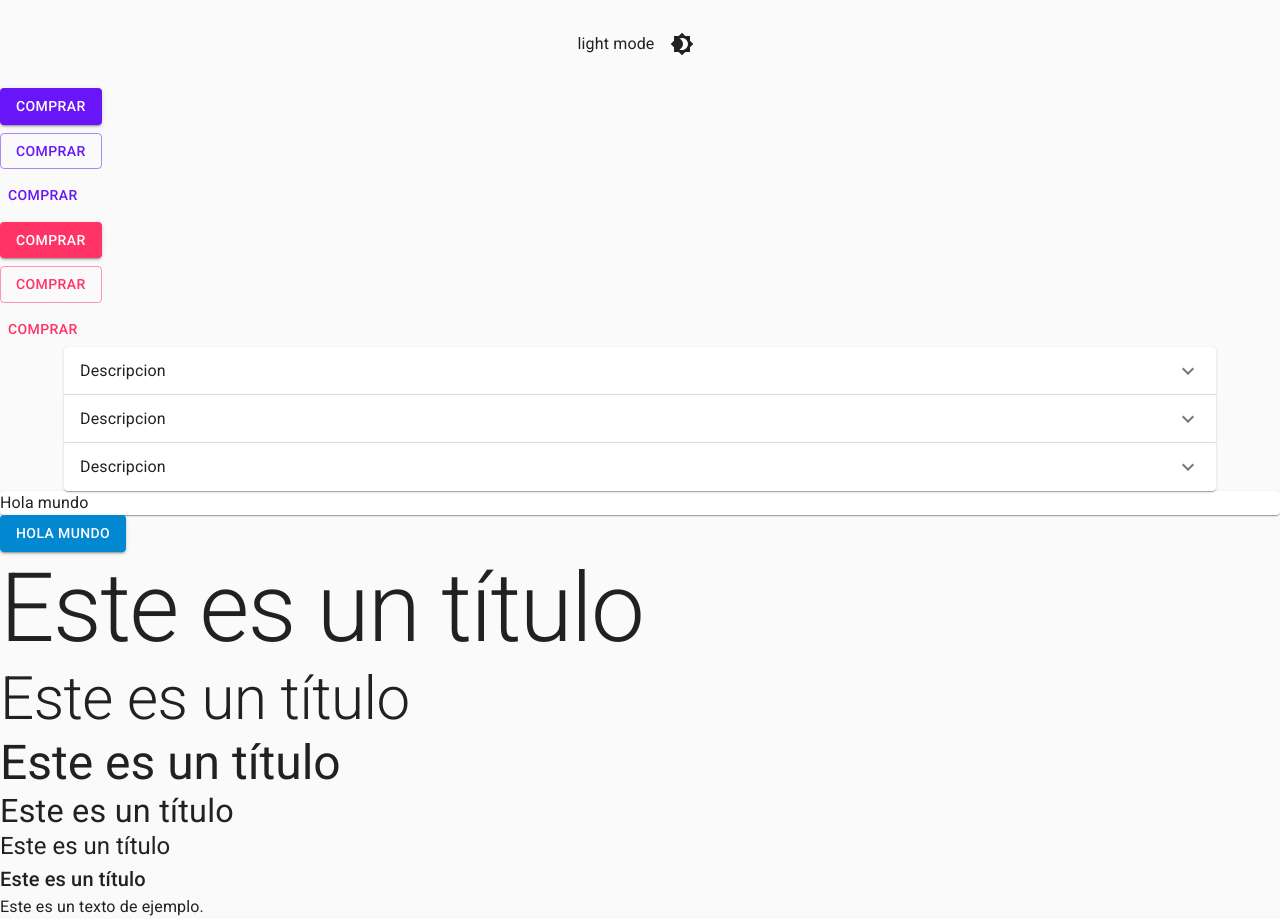
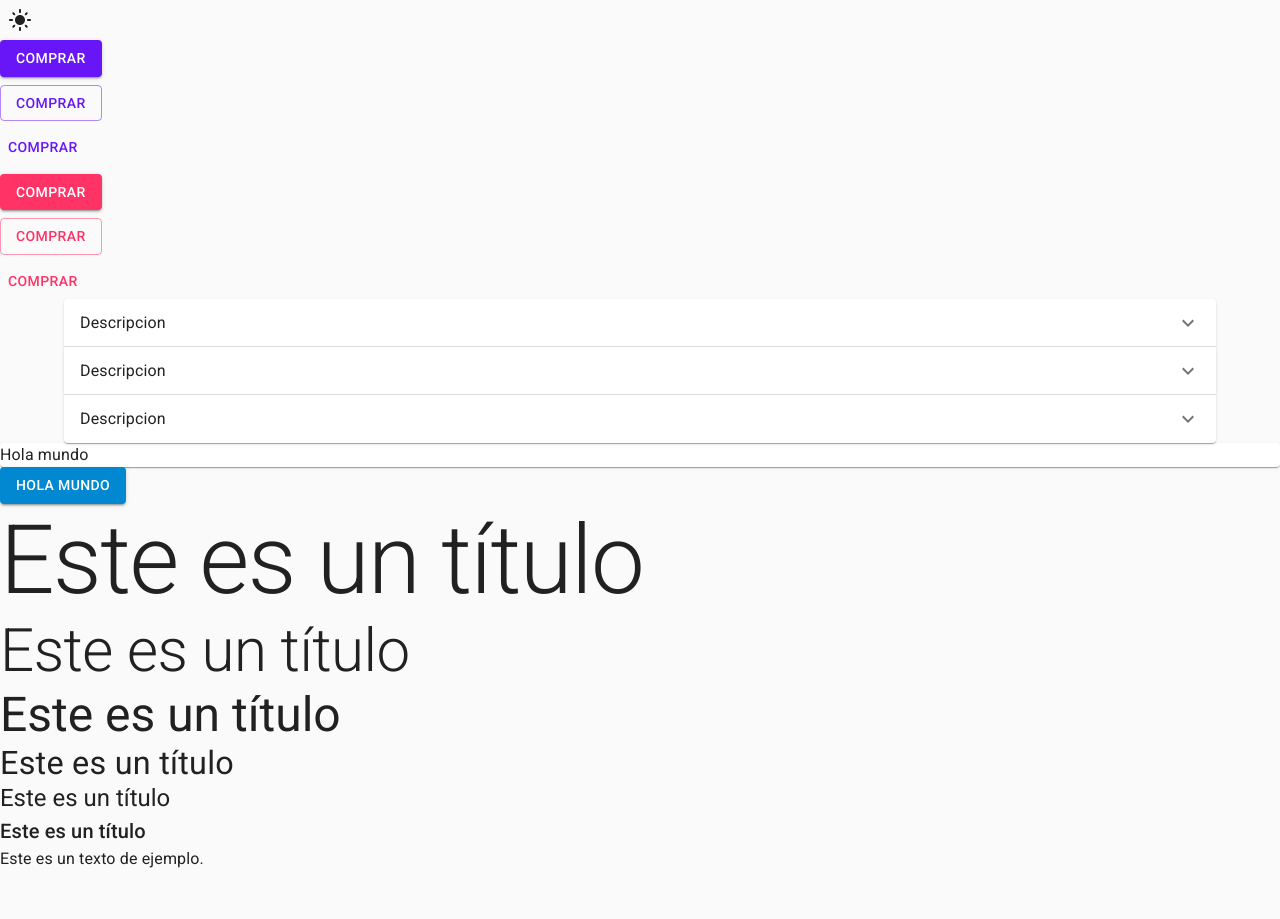
Before and after one commit to jaenfigueroa/poc_mui, a React (Vite) app: page / in a window 1280 px wide. After the commit the page ends 871 px from the top, so only its background shows below. Built offline with nearby package versions, Linux system fonts and the light colour scheme.

Commit message:
chore: add theme context and theme toogle

```diff
--- a/src/App.tsx
+++ b/src/App.tsx
@@ -9,38 +9,13 @@ import {
   Typography,
 } from '@mui/material'
 import ExpandMoreIcon from '@mui/icons-material/ExpandMore'
-import { useContext } from 'react'
-import IconButton from '@mui/material/IconButton'
-import Brightness4Icon from '@mui/icons-material/Brightness4'
-import Brightness7Icon from '@mui/icons-material/Brightness7'
-// ALTERNAR TEMAS
-import { useTheme } from '@mui/material/styles'
-import { ColorModeContext } from './theme/themeContext'
+import ToogleTheme from './theme/toogleTheme'
 
 const App = () => {
-  const theme = useTheme()
-  const colorMode = useContext(ColorModeContext)
-
   return (
     <>
       {/* TOOGLE PARA CAMBIAR DE TEMAS */}
-      <Box
-        sx={{
-          display: 'flex',
-          width: '100%',
-          alignItems: 'center',
-          justifyContent: 'center',
-          bgcolor: 'background.default',
-          color: 'text.primary',
-          borderRadius: 1,
-          p: 3,
-        }}
-      >
-        {theme.palette.mode} mode
-        <IconButton sx={{ ml: 1 }} onClick={colorMode.toggleColorMode} color='inherit'>
-          {theme.palette.mode === 'dark' ? <Brightness7Icon /> : <Brightness4Icon />}
-        </IconButton>
-      </Box>
+      <ToogleTheme />
 
       {/* OTROS */}
       <Box component='div' display={'flex'} gap={1} flexDirection={'column'} alignItems={'start'}>
--- a/src/main.tsx
+++ b/src/main.tsx
@@ -6,12 +6,6 @@ import '@fontsource/roboto/300.css'
 import '@fontsource/roboto/400.css'
 import '@fontsource/roboto/500.css'
 import '@fontsource/roboto/700.css'
-// CSS BASELINE - RESET CSS DE MUI
-// import CssBaseline from '@mui/material/CssBaseline'
-
-//PROVEER EL TEMA DE MUI
-// import { THEME_DARK_RESPONSIVE, THEME_LIGHT_RESPONSIVE } from './theme/index.tsx'
-
 // CONTEXT PARA EL TEMA DE MUI
 import { ToggleColorMode } from './theme/themeContext.tsx'
 
--- a/src/theme/themeContext.tsx
+++ b/src/theme/themeContext.tsx
@@ -1,7 +1,7 @@
 import { PropsWithChildren, createContext, useMemo, useState } from 'react'
 import { ThemeProvider, createTheme } from '@mui/material/styles'
 import { CssBaseline } from '@mui/material'
-import { THEME_DARK_RESPONSIVE, THEME_LIGHT_RESPONSIVE } from '.'
+import { THEME_DARK_RESPONSIVE, THEME_LIGHT_RESPONSIVE } from './themes'
 
 // CONTEXTO
 export const ColorModeContext = createContext({ toggleColorMode: () => {} })
--- a/src/theme/index.tsx
+++ b/src/theme/themes.tsx
@@ -4,16 +4,16 @@ const PRIMARY_COLORS = {
   main: '#6816f7',
   light: '#9e6bfb',
   dark: '#4600e8',
-  '50': '#f0e6fe',
-  '100': '#d7c2fc',
-  '200': '#bb98fb',
-  '300': '#9e6bfb' /* light */,
-  '400': '#8546fa',
-  '500': '#6816f7' /* main */,
-  '600': '#5b10f1',
-  '700': '#4600e8' /* dark */,
-  '800': '#2b00e4',
-  '900': '#0000df',
+  // '50': '#f0e6fe',
+  // '100': '#d7c2fc',
+  // '200': '#bb98fb',
+  // '300': '#9e6bfb' /* light */,
+  // '400': '#8546fa',
+  // '500': '#6816f7' /* main */,
+  // '600': '#5b10f1',
+  // '700': '#4600e8' /* dark */,
+  // '800': '#2b00e4',
+  // '900': '#0000df',
   contrastText: '#fff', // COLOR DE TEXTO PARA MAIN
 }
 
@@ -21,16 +21,16 @@ const SECONDARY_COLORS = {
   main: '#ff3366',
   light: '#ff6c95',
   dark: '#d7295f',
-  '50': '#ffe6ed',
-  '100': '#ffbfd2',
-  '200': '#ff96b3',
-  '300': '#ff6c95' /* light */,
-  '400': '#ff4d7d',
-  '500': '#ff3366' /* main */,
-  '600': '#ee2e63',
-  '700': '#d7295f' /* dark */,
-  '800': '#c2235c',
-  '900': '#9e1956',
+  // '50': '#ffe6ed',
+  // '100': '#ffbfd2',
+  // '200': '#ff96b3',
+  // '300': '#ff6c95' /* light */,
+  // '400': '#ff4d7d',
+  // '500': '#ff3366' /* main */,
+  // '600': '#ee2e63',
+  // '700': '#d7295f' /* dark */,
+  // '800': '#c2235c',
+  // '900': '#9e1956',
   contrastText: '#fff', // COLOR DE TEXTO PARA MAIN
 }
 
--- a/src/theme/toogleTheme.tsx
+++ b/src/theme/toogleTheme.tsx
@@ -1,32 +1,19 @@
-// import { useContext } from 'react'
-// import IconButton from '@mui/material/IconButton'
-// import Brightness4Icon from '@mui/icons-material/Brightness4'
-// import Brightness7Icon from '@mui/icons-material/Brightness7'
-// import { useTheme } from '@mui/material/styles'
-// import { Box } from '@mui/material'
-// import { ColorModeContext } from './themeContext'
+import LightModeIcon from '@mui/icons-material/LightMode'
+import DarkModeIcon from '@mui/icons-material/DarkMode'
+import IconButton from '@mui/material/IconButton'
+import { ColorModeContext } from './themeContext'
+import { useTheme } from '@mui/material/styles'
+import { useContext } from 'react'
 
-// export const toogleTheme = () => {
-//   const theme = useTheme()
-//   const colorMode = useContext(ColorModeContext)
+const ToogleTheme = () => {
+  const theme = useTheme()
+  const colorMode = useContext(ColorModeContext)
 
-//   return (
-//     <Box
-//       sx={{
-//         display: 'flex',
-//         width: '100%',
-//         alignItems: 'center',
-//         justifyContent: 'center',
-//         bgcolor: 'background.default',
-//         color: 'text.primary',
-//         borderRadius: 1,
-//         p: 3,
-//       }}
-//     >
-//       {theme.palette.mode} mode
-//       <IconButton sx={{ ml: 1 }} onClick={colorMode.toggleColorMode} color='inherit'>
-//         {theme.palette.mode === 'dark' ? <Brightness7Icon /> : <Brightness4Icon />}
-//       </IconButton>
-//     </Box>
-//   )
-// }
+  return (
+    <IconButton onClick={colorMode.toggleColorMode} color='inherit'>
+      {theme.palette.mode === 'dark' ? <DarkModeIcon /> : <LightModeIcon />}
+    </IconButton>
+  )
+}
+
+export default ToogleTheme
```
